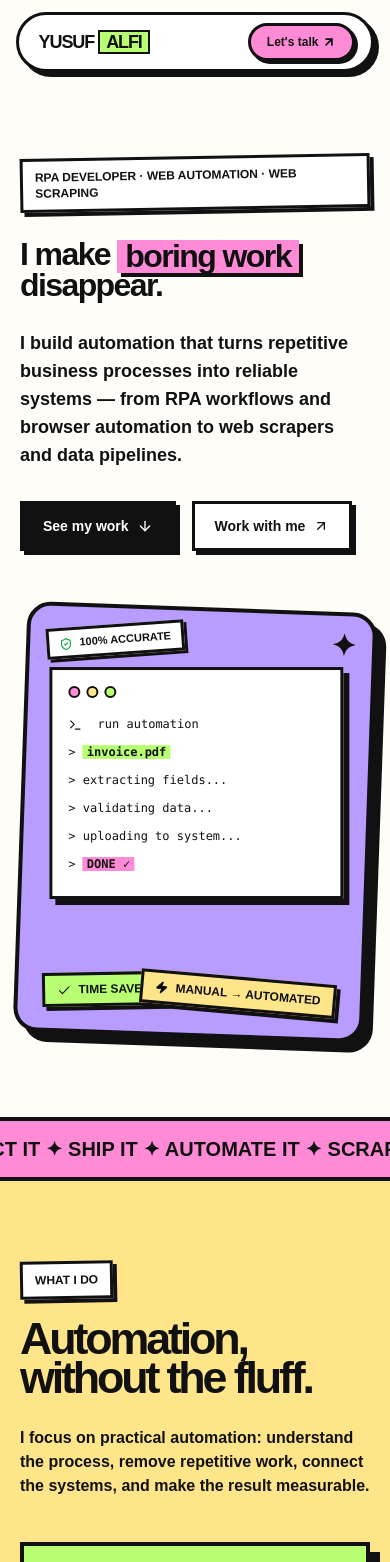
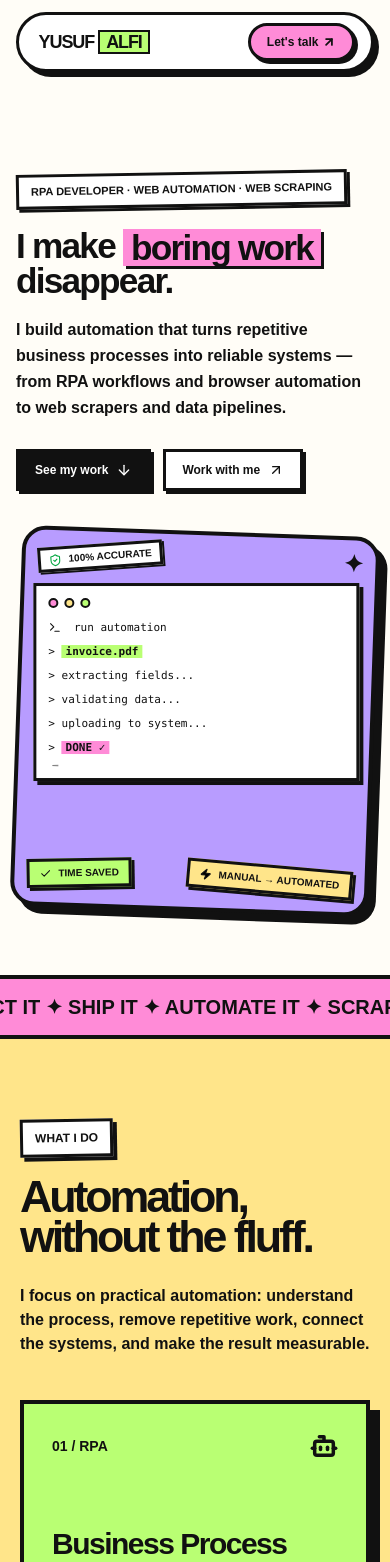
Before and after one commit to Yusufalfi/personal_landing_page, a React (Vite) app: page / in a window 390 px wide. Shown: the top 1562 px of the page. Built offline with nearby package versions, Linux system fonts and the light colour scheme.

Commit message:
fix: card detail

```diff
--- a/src/components/Hero.jsx
+++ b/src/components/Hero.jsx
@@ -1,4 +1,3 @@
-
 import { useState, useEffect } from "react";
 import { ArrowDown, ArrowUpRight, Check, Terminal, Zap, ShieldCheck } from "lucide-react";
 
@@ -32,65 +31,68 @@ export default function Hero() {
   return (
     <section
       id="top"
-      className="relative overflow-hidden bg-paper px-5 pb-20 pt-24 md:px-8 lg:pb-24 lg:pt-28"
+      /* Tambah pt-28 di mobile agar tidak tertimpa Navbar fixed */
+      className="relative overflow-hidden bg-paper px-4 pb-16 pt-28 md:px-8 md:pb-20 lg:pb-24 lg:pt-32"
     >
-      <div className="mx-auto grid max-w-300 items-center gap-14 lg:grid-cols-[1.15fr_.85fr]">
+      <div className="mx-auto grid max-w-300 items-center gap-10 md:gap-14 lg:grid-cols-[1.15fr_.85fr]">
         <div>
-          <span className="inline-block -rotate-1 border-3 border-ink bg-white px-3 py-2 text-xs font-black uppercase shadow-[4px_4px_0_#111]">
+          <span className="inline-block -rotate-1 border-3 border-ink bg-white px-3 py-1.5 text-[11px] font-black uppercase shadow-[3px_3px_0_#111] md:py-2 md:text-xs md:shadow-[4px_4px_0_#111]">
             RPA Developer · Web Automation · Web Scraping
           </span>
 
-          <h1 className="mt-7 max-w-190 text-[clamp(2rem,6.5vw,6.5rem)] font-black leading-[.92] tracking-[-0.05em] md:leading-[.88]">
+          <h1 className="mt-5 max-w-190 text-[clamp(2.2rem,6.5vw,6.5rem)] font-black leading-[.95] tracking-[-0.05em] md:mt-7 md:leading-[.88]">
             I make{" "}
-            <span className="inline-block whitespace-nowrap translate-y-[2px] bg-pink px-2 py-0.5 shadow-[4px_4px_0_#111] md:translate-y-[4px] md:shadow-[6px_6px_0_#111]">
+            <span className="inline-block whitespace-nowrap translate-y-[2px] bg-pink px-2 py-0.5 shadow-[3px_3px_0_#111] md:translate-y-[4px] md:shadow-[6px_6px_0_#111]">
               boring work
             </span>{" "}
             disappear.
           </h1>
 
-          <p className="mt-7 max-w-155 text-lg font-semibold leading-7 md:text-xl">
+          <p className="mt-5 max-w-155 text-base font-semibold leading-relaxed md:mt-7 md:text-xl md:leading-7">
             I build automation that turns repetitive business processes into
             reliable systems — from RPA workflows and browser automation to web
             scrapers and data pipelines.
           </p>
 
-          <div className="mt-8 flex flex-wrap gap-4">
+          <div className="mt-7 flex flex-wrap gap-3 md:mt-8 md:gap-4">
             <a
               href="#work"
-              className="neo-button flex items-center gap-2 border-3 border-ink bg-ink px-5 py-3 text-sm font-black text-white shadow-[4px_4px_0_#111]"
+              className="neo-button flex items-center gap-2 border-3 border-ink bg-ink px-4 py-2.5 text-xs font-black text-white shadow-[3px_3px_0_#111] md:px-5 md:py-3 md:text-sm md:shadow-[4px_4px_0_#111]"
             >
               See my work <ArrowDown size={16} />
             </a>
             <a
               href="#contact"
-              className="neo-button flex items-center gap-2 border-3 border-ink bg-white px-5 py-3 text-sm font-black shadow-[4px_4px_0_#111]"
+              className="neo-button flex items-center gap-2 border-3 border-ink bg-white px-4 py-2.5 text-xs font-black shadow-[3px_3px_0_#111] md:px-5 md:py-3 md:text-sm md:shadow-[4px_4px_0_#111]"
             >
               Work with me <ArrowUpRight size={16} />
             </a>
           </div>
         </div>
 
-        {/* CONTAINER KANAN: Diberi kelas `animate-bounce` halus / float tanpa mempengaruhi layout luar */}
-        <div className="relative h-[430px] rotate-2 overflow-hidden rounded-3xl border-4 border-ink bg-purple p-6 shadow-[10px_10px_0_#111] md:h-[460px] md:p-8 transition-transform duration-500 hover:-translate-y-2">
-          <span className="absolute right-4 top-3 text-3xl font-black">✦</span>
+        {/* Card Banner / Animation Box */}
+        <div className="relative min-h-[380px] rotate-2 overflow-hidden rounded-3xl border-4 border-ink bg-purple p-4 shadow-[8px_8px_0_#111] sm:min-h-[420px] sm:p-6 md:h-[460px] md:p-8 md:shadow-[10px_10px_0_#111] transition-transform duration-500 hover:-translate-y-2">
+          <span className="absolute right-3 top-2 text-2xl font-black md:right-4 md:top-3 md:text-3xl">✦</span>
 
-          <div className="absolute left-4 top-4 -rotate-6 border-3 border-ink bg-white px-2.5 py-1 text-[11px] font-black shadow-[3px_3px_0_#111] md:left-6 md:top-5">
+          {/* Badge Top Left */}
+          <div className="absolute left-3 top-3 -rotate-6 border-3 border-ink bg-white px-2 py-0.5 text-[10px] font-black shadow-[2px_2px_0_#111] sm:left-4 sm:top-4 sm:text-[11px] sm:shadow-[3px_3px_0_#111] md:left-6 md:top-5">
             <ShieldCheck className="mr-1 inline text-green-600" size={13} /> 100% ACCURATE
           </div>
 
-          <div className="absolute left-6 right-6 top-14 -rotate-2 border-3 border-ink bg-white p-4 shadow-[6px_6px_0_#111] md:left-8 md:right-8 md:top-16">
-            <div className="mb-3 flex gap-1.5">
-              <i className="h-3 w-3 rounded-full border-2 border-ink bg-pink" />
-              <i className="h-3 w-3 rounded-full border-2 border-ink bg-yellow" />
-              <i className="h-3 w-3 rounded-full border-2 border-ink bg-green" />
+          {/* Terminal Box */}
+          <div className="absolute left-3 right-3 top-12 -rotate-2 border-3 border-ink bg-white p-3 shadow-[4px_4px_0_#111] sm:left-6 sm:right-6 sm:top-14 sm:p-4 sm:shadow-[6px_6px_0_#111] md:left-8 md:right-8 md:top-16">
+            <div className="mb-2 flex gap-1.5 sm:mb-3">
+              <i className="h-2.5 w-2.5 rounded-full border-2 border-ink bg-pink sm:h-3 sm:w-3" />
+              <i className="h-2.5 w-2.5 rounded-full border-2 border-ink bg-yellow sm:h-3 sm:w-3" />
+              <i className="h-2.5 w-2.5 rounded-full border-2 border-ink bg-green sm:h-3 sm:w-3" />
             </div>
 
-            <div className="h-[170px] overflow-hidden font-mono text-xs leading-7 md:text-sm">
+            <div className="h-[150px] overflow-hidden font-mono text-[11px] leading-6 sm:h-[170px] sm:text-xs sm:leading-7 md:text-sm">
               {LOG_STEPS.slice(0, visibleCount).map((step, idx) => (
                 <div key={idx}>
                   {step.type === "header" ? (
                     <div>
-                      <Terminal className="mr-2 inline" size={14} /> {step.text}
+                      <Terminal className="mr-1.5 inline sm:mr-2" size={13} /> {step.text}
                     </div>
                   ) : (
                     <div>
@@ -104,16 +106,19 @@ export default function Hero() {
                   )}
                 </div>
               ))}
-              <span className="ml-1 inline-block h-4 w-2 animate-pulse bg-black align-middle" />
+              <span className="ml-1 inline-block h-3.5 w-1.5 animate-pulse bg-black align-middle sm:h-4 sm:w-2" />
             </div>
           </div>
 
-          <div className="absolute bottom-6 left-6 -rotate-3 border-3 border-ink bg-green px-3 py-1.5 text-xs font-black shadow-[4px_4px_0_#111] md:bottom-8 md:left-8">
-            <Check className="mr-1 inline" size={14} /> TIME SAVED
-          </div>
+          {/* Bottom Badges: Menggunakan flex wrap di mobile agar tidak bertumpuk */}
+          <div className="absolute bottom-4 left-3 right-3 flex flex-wrap items-center justify-between gap-2 sm:left-6 sm:right-6 sm:bottom-6 md:bottom-8 md:left-8 md:right-8">
+            <div className="-rotate-3 border-3 border-ink bg-green px-2.5 py-1 text-[10px] font-black shadow-[3px_3px_0_#111] sm:px-3 sm:py-1.5 sm:text-xs sm:shadow-[4px_4px_0_#111]">
+              <Check className="mr-1 inline" size={12} /> TIME SAVED
+            </div>
 
-          <div className="absolute bottom-6 right-6 rotate-3 border-3 border-ink bg-yellow px-3 py-1.5 text-xs font-black shadow-[4px_4px_0_#111] md:bottom-8 md:right-8">
-            <Zap className="mr-1 inline fill-black" size={13} /> MANUAL → AUTOMATED
+            <div className="rotate-3 border-3 border-ink bg-yellow px-2.5 py-1 text-[10px] font-black shadow-[3px_3px_0_#111] sm:px-3 sm:py-1.5 sm:text-xs sm:shadow-[4px_4px_0_#111]">
+              <Zap className="mr-1 inline fill-black" size={12} /> MANUAL → AUTOMATED
+            </div>
           </div>
         </div>
       </div>
--- a/src/components/ProjectCard.jsx
+++ b/src/components/ProjectCard.jsx
@@ -1,3 +1,4 @@
+
 import { ExternalLink, Eye } from "lucide-react";
 
 const toneMap = {
@@ -34,14 +35,12 @@ export default function ProjectCard({ project, onSelect }) {
 
         <span className="absolute left-4 top-4 text-2xl font-black">✦</span>
 
-
-        <div className="absolute inset-0 flex items-center justify-center bg-black/40 opacity-0 transition-opacity duration-200 group-hover:opacity-100">
-          <span className="flex items-center gap-2 border-3 border-ink bg-yellow px-4 py-2 font-mono text-xs font-black uppercase shadow-[4px_4px_0_#111]">
+        <div className="absolute inset-0 flex items-center justify-center bg-black/30 md:bg-black/40 opacity-100 md:opacity-0 transition-opacity duration-200 md:group-hover:opacity-100">
+          <span className="flex items-center gap-2 border-3 border-ink bg-yellow px-4 py-2 font-mono text-xs font-black uppercase shadow-[4px_4px_0_#111] transition-transform active:scale-95">
             <Eye size={16} /> View Demo & Details
           </span>
         </div>
       </div>
-
 
       <div className="p-6">
         <div className="text-xs font-black">
@@ -63,13 +62,19 @@ export default function ProjectCard({ project, onSelect }) {
           ))}
         </div>
 
-        <div className="mt-6 flex items-center justify-between border-t-3 border-ink pt-4">
+      <div className="mt-6 border-t-3 border-ink pt-4">
+        <div className="flex items-start justify-between gap-2">
           <div>
-            <span className="text-xs font-black uppercase">Impact → </span>
-            <span className="text-sm font-bold">{project.impact}</span>
+            <span className="text-xs font-black uppercase block text-neutral-500 mb-0.5">
+              Impact →
+            </span>
+            <p className="text-xs md:text-sm font-bold text-neutral-900 leading-snug">
+              {project.impact}
+            </p>
           </div>
-          <ExternalLink size={16} className="transition-transform group-hover:translate-x-1" />
+          <ExternalLink size={18} className="mt-1 shrink-0 transition-transform group-hover:translate-x-1" />
         </div>
+      </div>
       </div>
     </article>
   );
```
